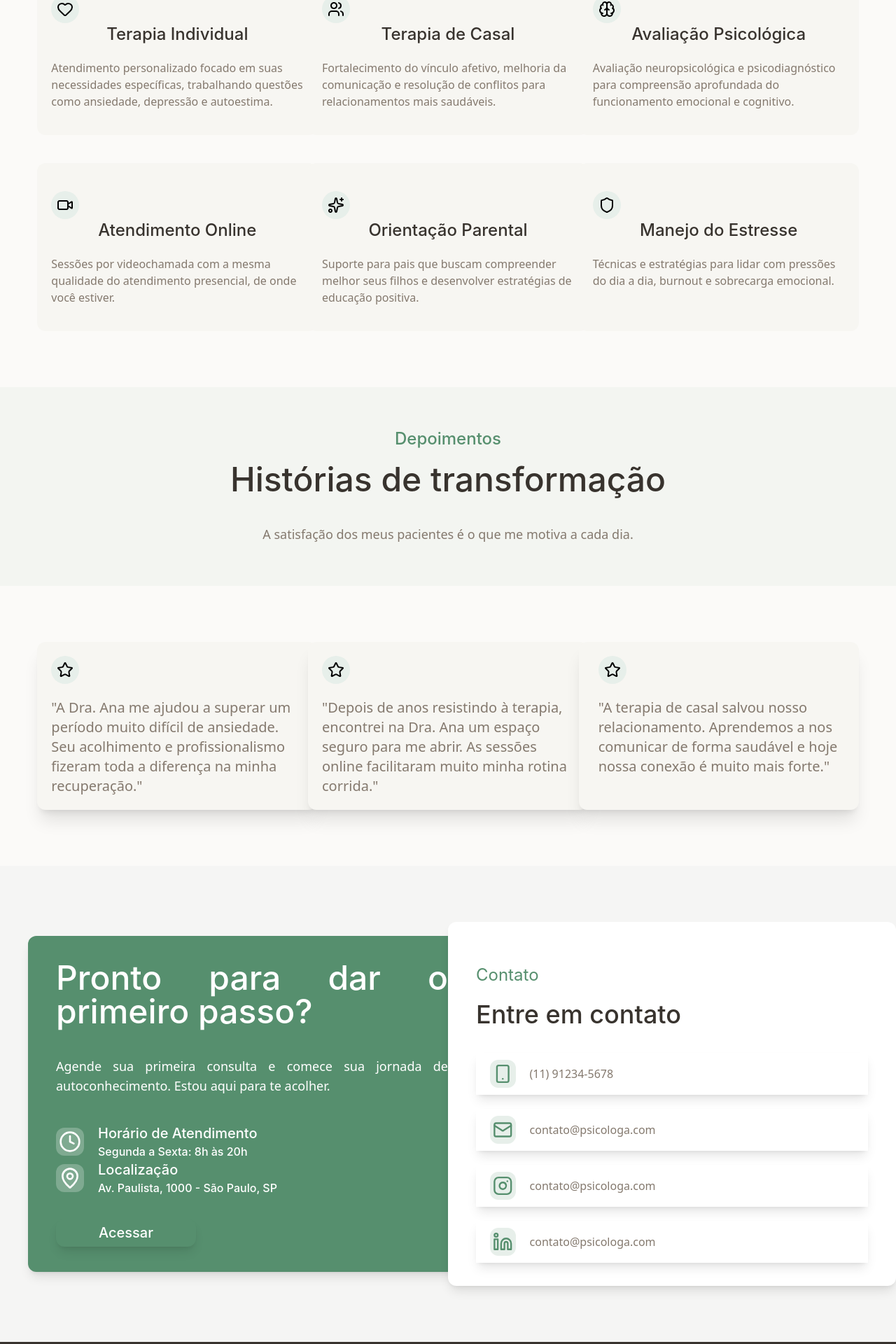
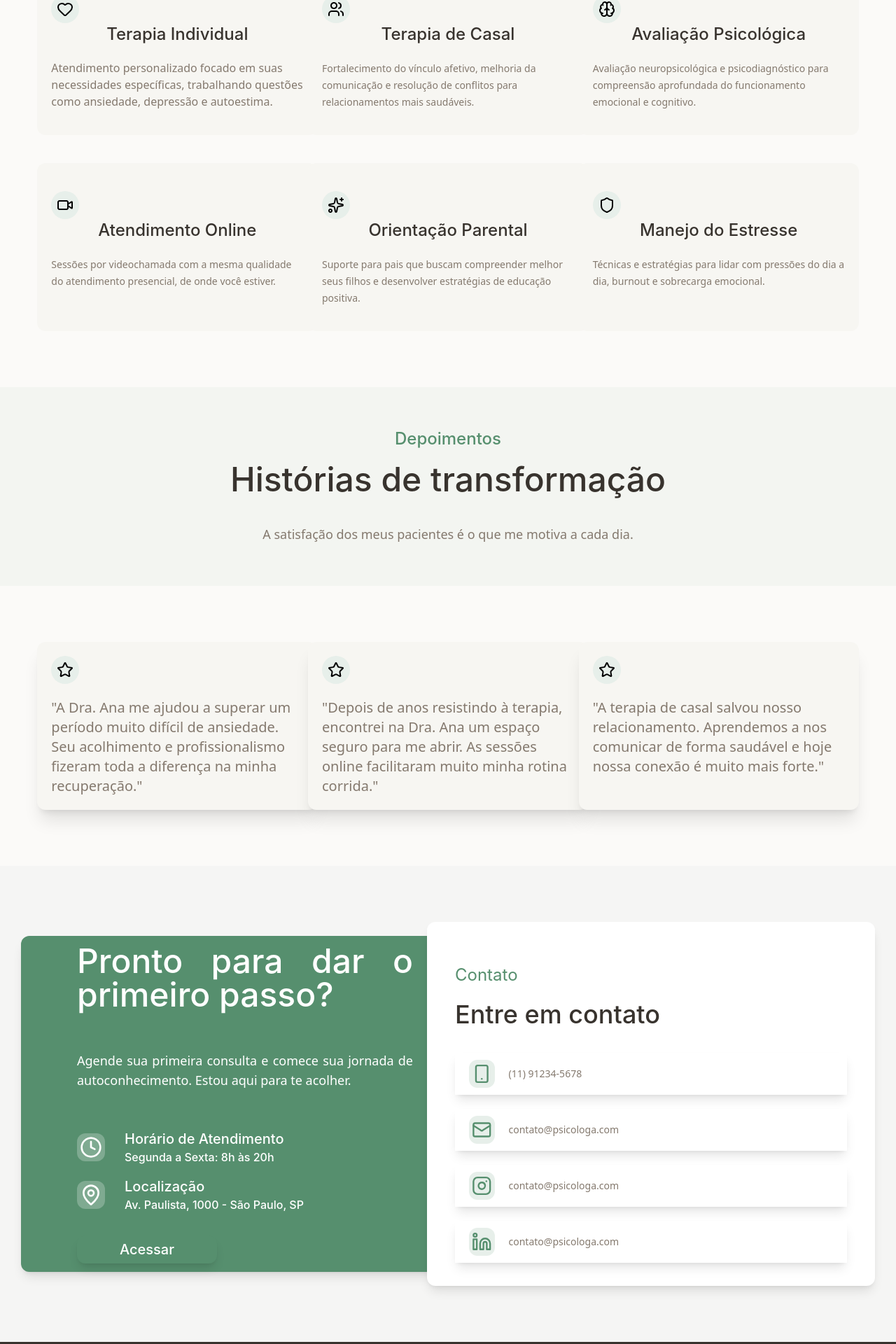
Before and after one commit to jaumm0/Page-psicologa-freela, a React (Vite) app: page / in a window 1280 px wide. Shown: the part 1931-3851 px from the top of the page at 70% size. Built offline with nearby package versions, Linux system fonts and the light colour scheme.

Commit message:
arrumando resposividade

```diff
--- a/src/components/Contact.jsx
+++ b/src/components/Contact.jsx
@@ -8,8 +8,8 @@ import { MapPin,Clock,Smartphone,Mail,Instagram,Linkedin } from 'lucide-react';
 
 function Contact() {
   return (
-    <section id="Contact" className="grid lg:grid-cols-2 md:grid-cols-2 sm:grid-cols-1 w-full px-20 py-20 gap-10 place-items-center pr-10">
-      <div className="bg-textmain w-160 h-120 place-items-center flex  justify-center items-center rounded-xl shadow-lg">
+    <section id="Contact" className="grid lg:grid-cols-2 md:grid-cols-2 sm:grid-cols-1 w-full px-20 py-20 gap-10 place-items-center">
+      <div className="bg-textmain w-160 h-120 px-10 py-10 place-items-center flex justify-center items-center rounded-xl shadow-lg">
         <section className="font-medium text-white text-justify px-10 mb-10 grid lg:grid-rows-3 md:grid-rows-3 sm:grid-rows-1">
           <h2 className="text-5xl font-cormorant font-medium h-15 pt-15">
             Pronto para dar o primeiro passo?
@@ -19,91 +19,78 @@ function Contact() {
             Agende sua primeira consulta e comece sua jornada de autoconhecimento. Estou aqui para te acolher.
           </p>
 
-          <div className="pt-5 mb-3 ">
-            <section className="grid lg:grid-cols-2 md:grid-cols-2 sm:grid-cols-1 w-30 items-center">
+          <div className="pt-5 mb-3">
+            <section className="grid lg:grid-cols-2 md:grid-cols-2 sm:grid-cols-1 w-30 items-center gap-4">
               {/* Esquerda -  */}
-                    <Clock size={40} className=" p-1 rounded-xl  bg-footerbg" />
+                    <Clock size={40} className="p-1 rounded-xl bg-footerbg" />
               {/* Direita -  */}
-              <div className="flex flex-col  ">
-                <div className="">
-                  <p className="font-cormorant font-medium text-xl w-100">
+              <div className="flex flex-col">
+                <p className="font-cormorant font-medium text-xl w-100">
                     Horário de Atendimento
                   </p>
-
-                </div>
-                <div>
-                  <p className="font-cormorant font-medium text-1xl w-100 ">
+                  <p className="font-cormorant font-medium text-base w-100">
                     Segunda a Sexta: 8h às 20h
                   </p>
-                </div>
-
               </div>
-              <div className="flex justify-start w-10 items-center ">
-                <MapPin size={40} className=" p-1 rounded-xl  bg-footerbg " />
+              <div className="flex justify-start items-center">
+                <MapPin size={40} className="p-1 rounded-xl bg-footerbg" />
               </div>
 
-
               <div className="flex flex-col">
-                <div>
-                  <p className="font-cormorant font-medium text-xl w-100 ">
+                <p className="font-cormorant font-medium text-xl w-100">
                     Localização
                   </p>
-                </div>
-                <div>
-                  <p className="font-cormorant font-medium text-1xl w-100">
+                  <p className="font-cormorant font-medium text-base w-100">
                     Av. Paulista, 1000 - São Paulo, SP
                   </p>
-                </div>
               </div>
 
             </section>
 
           </div>
-          <button className="bg-textmain cursor-pointer text-white hover:text-textmain  hover:scale-x-105 trasition-all duration-300 font-cormorant font-medium text-xl w-50 h-10 rounded-xl shadow-lg hover:bg-white hover transition-colors duration-300 my-5">
+          <button className="bg-textmain cursor-pointer text-white hover:text-textmain transition-all duration-300 font-cormorant font-medium text-xl w-50 h-10 rounded-xl shadow-lg hover:bg-white my-5">
             <a href="">Acessar </a>
-
         </button>
         </section>
       </div>
 
       <aside className="grid lg:grid-rows-3 md:grid-rows-3 sm:grid-rows-1 bg-white w-160 h-130 px-10 py-10 rounded-xl shadow-lg">
-        <span className="text-textmain font-cormorant font-z text-2xl h-10 pt-5 ">
+        <span className="text-textmain font-cormorant font-z text-2xl h-10 pt-5">
           Contato
           <h2 className="font-cormorant text-h1color text-4xl h-10 font-medium py-5">
           Entre em contato
         </h2>
         </span>
 
-
-        <ul>
+        <ul className="space-y-3">
           <li>
             <div className="flex items-center mb-5 cursor-pointer shadow-lg h-15 px-5 py-5 hover:scale-x-105 transition-all duration-150">
-              <Smartphone size={40} className=" p-1 rounded-xl  bg-bgIcon text-textmain mr-5 " />
-              <span className="font-inter font-medium text-ulheader hover:text-textmain transition-colors duration-200 w-full py-4 ">
+              <Smartphone size={40} className="p-1 rounded-xl bg-bgIcon text-textmain mr-5" />
+              <span className="font-inter font-medium text-ulheader hover:text-textmain transition-colors duration-200 w-full py-4 text-sm">
                 (11) 91234-5678
               </span>
             </div>
           </li>
           <li>
             <div className="flex items-center mb-5 cursor-pointer shadow-lg h-15 px-5 py-5 hover:scale-x-105 transition-all duration-150">
-              <Mail size={40} className=" p-1 rounded-xl  bg-bgIcon text-textmain mr-5 " />
-              <span className="font-inter font-medium text-ulheader hover:text-textmain transition-colors duration-200 w-full py-4 ">
+              <Mail size={40} className="p-1 rounded-xl bg-bgIcon text-textmain mr-5" />
+              <span className="font-inter font-medium text-ulheader hover:text-textmain transition-colors duration-200 w-full py-4 text-sm">
                 contato@psicologa.com
               </span>
             </div>
           </li>
           <li>
             <div className="flex items-center mb-5 cursor-pointer shadow-lg h-15 px-5 py-5 hover:scale-x-105 transition-all duration-150">
-              <Instagram size={40} className=" p-1 rounded-xl  bg-bgIcon text-textmain mr-5 " />
-              <span className="font-inter font-medium text-ulheader hover:text-textmain transition-colors duration-200 w-full py-4">
+              <Instagram size={40} className="p-1 rounded-xl bg-bgIcon text-textmain mr-5" />
+              <span className="font-inter font-medium text-ulheader hover:text-textmain transition-colors duration-200 w-full py-4 text-sm">
                 contato@psicologa.com
               </span>
             </div>
           </li>
           <li>
-            <div className="flex items-center mb-5 cursor-pointer shadow-lg h-15 px-5 py-5 mb-5 hover:scale-x-105 transition-all duration-150">
-              <Linkedin size={40} className=" p-1 rounded-xl  bg-bgIcon text-textmain mr-5  " />
-              <span className="font-inter font-medium text-ulheader hover:text-textmain transition-colors duration-200 w-full py-4">
+            <div className="flex items-center mb-5 cursor-pointer shadow-lg h-15 px-5 py-5 hover:scale-x-105 transition-all duration-150">
+              <Linkedin size={40} className="p-1 rounded-xl bg-bgIcon text-textmain mr-5" />
+              <span className="font-inter font-medium text-ulheader hover:text-textmain transition-colors duration-200 w-full py-4 text-sm">
                 contato@psicologa.com
               </span>
             </div>
--- a/src/components/Feadback.jsx
+++ b/src/components/Feadback.jsx
@@ -14,13 +14,13 @@ function Feadback() {
             Histórias de transformação
           </h2>
 
-          <span className="text-ulheader font-inter font-medium text-justify text-lg items-center px-55">
+          <span className="text-ulheader font-inter font-medium text-justify text-lg px-55">
             A satisfação dos meus pacientes é o que me motiva a cada dia.
           </span>
         </div>
       </section>
 
-      <ul className="grid lg:grid-cols-3 md:grid-cols-3 sm:grid-cols-2 bg-Servicesbg w-full px-20 py-20 gap-10 place-items-center">
+      <ul className="grid lg:grid-cols-3 md:grid-cols-2 sm:grid-cols-1 bg-Servicesbg w-full px-20 py-20 gap-10 place-items-center">
         <li className="w-100 h-60 rounded-xl bg-whitecream px-5 hover:scale-x-105 hover:scale-y-105 transition-all duration-150 shadow-xl">
           <span className="bg-bgIcon rounded-full w-10 h-10 flex justify-center items-center mt-5 mb-5">
             <img className="" src={star} alt="" />
@@ -41,7 +41,7 @@ function Feadback() {
           </span>
         </li>
 
-        <li className="w-100 h-60 rounded-xl bg-whitecream px-7 hover:scale-x-105 hover:scale-y-105 transition-all duration-150 shadow-xl">
+        <li className="w-100 h-60 rounded-xl bg-whitecream px-5 hover:scale-x-105 hover:scale-y-105 transition-all duration-150 shadow-xl">
           <span className="bg-bgIcon rounded-full w-10 h-10 flex justify-center items-center mt-5 mb-5">
             <img className="" src={star} alt="" />
           </span>
--- a/src/components/Footer.jsx
+++ b/src/components/Footer.jsx
@@ -2,14 +2,14 @@ import React from "react";
 
 function Footer (){
     return(
-        <div className="bg-bgFooter text-white w-full h-50 flex items-center justify-center">
-            <section className="grid lg:grid-cols-3 md:cols-3 sm:grid-2">
+        <div className="bg-bgFooter text-white w-full h-50 flex items-center justify-center py-0">
+            <section className="grid lg:grid-cols-3 md:grid-cols-3 sm:grid-cols-1 gap-6 w-full">
                 <div className="w-100">
-                    <p className="py-5" >Dra. Ana Beatriz</p>
-                    <span>© 2026 Todos os direitos reservados.</span>
+                    <p className="py-5 text-base">Dra. Ana Beatriz</p>
+                    <span className="text-sm">© 2026 Todos os direitos reservados.</span>
                 </div>
 
-                <span className="text-center place-self-end">Psicóloga Clínica • CRP 00/00000</span>
+                <span className="text-center place-self-center text-base">Psicóloga Clínica • CRP 00/00000</span>
             </section>
 
         </div>
--- a/src/components/Header.jsx
+++ b/src/components/Header.jsx
@@ -2,17 +2,17 @@ import React from "react";
 
 function Header (){
     return(
-        <div>
-            <header id="Header"
-            className="grid lg:grid-cols-2 md:grid-cols-2 sm:grid-cols-1 py-4 px-5 gap bg-gray-200 z-10 position fixed place-items-center   "
+        <div id="Header">
+            <header
+            className="grid lg:grid-cols-2 md:grid-cols-2 sm:grid-cols-1 py-4 px-5 gap bg-gray-200 z-10 position fixed place-items-center"
             >
                 <h2
-                className="text-2xl pr-123 font-xl font-cormorant   "
+                className="text-2xl pr-123 font-xl font-cormorant"
                 >
-                    <a href="#Inicio">Dra.Ana Beatriz</a>
+                    <a href="#Header">Dra.Ana Beatriz</a>
                 </h2>
                 <ul
-                className="grid lg:grid-cols-5 md:grid-cols-5 sm:grid-rows-1 text-md font-inter font-medium place-items-center pr-25 pl-5  >"
+                className="grid lg:grid-cols-5 md:grid-cols-5 sm:grid-rows-1 text-md font-inter font-medium place-items-center pr-25 pl-5"
                 >
                     <li
                     className="text-ulheader hover:text-hovertxt transition duration-200"
@@ -35,7 +35,7 @@ function Header (){
                         <a href="#Contact">Contato</a>
                     </li>
                     <button
-                    className="font-medium text-lg w-50 h-13 ml-25 text-white cursor-pointer  rounded-xl bg-buttonp hover:bg-hoverBtn "
+                    className="font-medium text-lg w-50 h-13 ml-25 text-white cursor-pointer rounded-xl bg-buttonp hover:bg-hoverBtn"
                     >
                         <a href="">Agendar Consulta</a>
                     </button>
--- a/src/components/Main.jsx
+++ b/src/components/Main.jsx
@@ -88,12 +88,11 @@ function Main (){
                       <aside
                     className="place-self-center h-full  "
                     >
-                        <section
-                        className="grid lg:grid-cols-1 md:grid-cols-1 sm:grid-cols-2 bg-gray-200 -z-10 rotate-3  w-160 h-170 rounded-xl    "
-
-                        >
+                    <section
+                    className="grid lg:grid-cols-1 md:grid-cols-1 sm:grid-cols-2 bg-gray-200 -z-10 rotate-3  w-160 h-170 rounded-xl    "
+                    >
                         <img
-                        className="w-140 h-160 object-cover object-[50%_50%] -z-10 rounded-xl rotate-357 place-self-center  "
+                        className="lg:w-140 md:w-120 sm:w-full lg:h-160 md:h-140 sm:h-auto object-cover object-[50%_50%] -z-10 rounded-xl rotate-357 place-self-center"
                         src={Assets} alt="" />
 
                         </section>
--- a/src/components/Services.jsx
+++ b/src/components/Services.jsx
@@ -9,11 +9,11 @@ import statusbar from "./Assets/sparkles.png";
 function Services (){
     return(
         <section id="Services"
-        className="grid lg:grid-rows-1 place-items-center bg-Servicesbg  "
+        className="grid lg:grid-rows-1 place-items-center bg-Servicesbg w-full"
         >
             <section>
             <div
-            className="grid lg:grid-rows-3 md:grid-rows-3 sm:grid-rows-1 w-full px-10 py-10 place-items-center "
+            className="grid lg:grid-rows-3 md:grid-rows-3 sm:grid-rows-1 w-full px-10 py-10 place-items-center"
             >
                 <span
                 className="text-textmain font-cormorant font-medium text-2xl"
@@ -27,49 +27,48 @@ function Services (){
                     Como posso te ajudar
                 </h2>
                 <span
-                className="text-ulheader font-inter font-medium text-justify text-lg items-center px-55"
+                className="text-ulheader font-inter font-medium text-justify text-lg px-55"
                 >
                     Ofereço diferentes modalidades de atendimento psicológico, adaptadas às suas necessidades e objetivos terapêuticos.
                 </span>
             </div>
         </section>
             <ul
-            className="grid lg:grid-cols-3 md:grid-cols-3 sm:grid-cols-2 bg-Servicesbg w-full px-20 py-20 gap-10 place-items-center "
+            className="grid lg:grid-cols-3 md:grid-cols-2 sm:grid-cols-1 bg-Servicesbg w-full px-20 py-20 gap-10 place-items-center"
             >
                 <li
-                className="w-100 h-60 rounded-xl bg-whitecream px-5 hover:scale-x-105 hover:scale-y-105 transition-all duration-150 ">
+                className="w-100 h-60 rounded-xl bg-whitecream px-5 hover:scale-x-105 hover:scale-y-105 transition-all duration-150">
                 <span
-                className="bg-bgIcon rounded-full w-10 h-10 flex justify-center items-center mt-10 "
+                className="bg-bgIcon rounded-full w-10 h-10 flex justify-center items-center mt-10"
                 >
                     <img
                     src={heart} alt="" />
                 </span>
                     <p
-                    className="font-cormorant text-h1color text-2xl font-medium place-self-center pb-5 hover"
+                    className="font-cormorant text-h1color text-2xl font-medium place-self-center pb-5"
                     >Terapia Individual</p>
                     <span
                     className="font-inter text-ulheader text-justify "
                     >Atendimento personalizado focado em suas necessidades específicas, trabalhando questões como ansiedade, depressão e autoestima.</span>
                 </li>
                 <li
-                className="w-100 h-60 rounded-xl bg-whitecream px-5 hover:scale-x-105 hover:scale-y-105 transition-all duration-150 ">
+                className="w-100 h-60 rounded-xl bg-whitecream px-5 hover:scale-x-105 hover:scale-y-105 transition-all duration-150">
                 <span
-                className="bg-bgIcon rounded-full w-10 h-10 flex justify-center items-center mt-10 "
-
+                className="bg-bgIcon rounded-full w-10 h-10 flex justify-center items-center mt-10"
                 >
                     <img src={users} alt="" />
                 </span>
                     <p
-                     className="font-cormorant text-h1color text-2xl font-medium place-self-center pb-5"
+                    className="font-cormorant text-h1color text-2xl font-medium place-self-center pb-5"
                     >Terapia de Casal</p>
                     <span
-                    className="font-inter text-ulheader text-justify "
+                    className="font-inter text-ulheader text-justify text-sm"
                     >Fortalecimento do vínculo afetivo, melhoria da comunicação e resolução de conflitos para relacionamentos mais saudáveis.</span>
                 </li>
                 <li
-                    className=" w-100 h-60 rounded-xl bg-whitecream px-5 hover:scale-x-105 hover:scale-y-105 transition-all duration-150">
+                    className="w-100 h-60 rounded-xl bg-whitecream px-5 hover:scale-x-105 hover:scale-y-105 transition-all duration-150">
                 <span
-                className="bg-bgIcon rounded-full w-10 h-10 flex justify-center items-center mt-10 "
+                className="bg-bgIcon rounded-full w-10 h-10 flex justify-center items-center mt-10"
                 >
                     <img src={brain} alt="" />
                 </span>
@@ -77,13 +76,13 @@ function Services (){
                      className="font-cormorant text-h1color text-2xl font-medium place-self-center pb-5"
                     > Avaliação Psicológica</p>
                     <span
-                    className="font-inter text-ulheader text-justify "
+                    className="font-inter text-ulheader text-justify text-sm"
                     >Avaliação neuropsicológica e psicodiagnóstico para compreensão aprofundada do funcionamento emocional e cognitivo.</span>
                 </li>
                 <li
-                    className=" w-100 h-60 rounded-xl bg-whitecream px-5 hover:scale-x-105 hover:scale-y-105 transition-all duration-150">
+                    className="w-100 h-60 rounded-xl bg-whitecream px-5 hover:scale-x-105 hover:scale-y-105 transition-all duration-150">
                 <span
-                className="bg-bgIcon rounded-full w-10 h-10 flex justify-center items-center mt-10 "
+                className="bg-bgIcon rounded-full w-10 h-10 flex justify-center items-center mt-10"
                 >
                     <img src={video} alt="" />
                 </span>
@@ -91,13 +90,13 @@ function Services (){
                      className="font-cormorant text-h1color text-2xl font-medium place-self-center pb-5"
                     >Atendimento Online</p>
                     <span
-                    className="font-inter text-ulheader text-justify  "
+                    className="font-inter text-ulheader text-justify text-sm"
                     >Sessões por videochamada com a mesma qualidade do atendimento presencial, de onde você estiver.</span>
                 </li>
                 <li
-                    className=" w-100 h-60 rounded-xl bg-whitecream px-5 hover:scale-x-105 hover:scale-y-105 transition-all duration-150">
+                    className="w-100 h-60 rounded-xl bg-whitecream px-5 hover:scale-x-105 hover:scale-y-105 transition-all duration-150">
                 <span
-                className="bg-bgIcon rounded-full w-10 h-10 flex justify-center items-center mt-10 "
+                className="bg-bgIcon rounded-full w-10 h-10 flex justify-center items-center mt-10"
                 >
                     <img src={statusbar} alt="" />
                 </span>
@@ -105,13 +104,13 @@ function Services (){
                      className="font-cormorant text-h1color text-2xl font-medium place-self-center pb-5"
                     >Orientação Parental</p>
                     <span
-                    className="font-inter text-ulheader text-justify "
+                    className="font-inter text-ulheader text-justify text-sm"
                     >Suporte para pais que buscam compreender melhor seus filhos e desenvolver estratégias de educação positiva.</span>
                 </li>
                 <li
-                    className=" w-100 h-60 rounded-xl bg-whitecream px-5 hover:scale-x-105 hover:scale-y-105 transition-all duration-150">
+                    className="w-100 h-60 rounded-xl bg-whitecream px-5 hover:scale-x-105 hover:scale-y-105 transition-all duration-150">
                 <span
-                className="bg-bgIcon rounded-full w-10 h-10 flex justify-center items-center mt-10 "
+                className="bg-bgIcon rounded-full w-10 h-10 flex justify-center items-center mt-10"
                 >
                     <img src={shield} alt="" />
                 </span>
@@ -119,7 +118,7 @@ function Services (){
                      className="font-cormorant text-h1color text-2xl font-medium place-self-center pb-5"
                     >Manejo do Estresse</p>
                     <span
-                    className="font-inter text-ulheader text-justify "
+                    className="font-inter text-ulheader text-justify text-sm"
                     >Técnicas e estratégias para lidar com pressões do dia a dia, burnout e sobrecarga emocional.</span>
                 </li>
             </ul>
```
Also changed, not shown: src/components/Info.jsx (+9 -9 lines).
